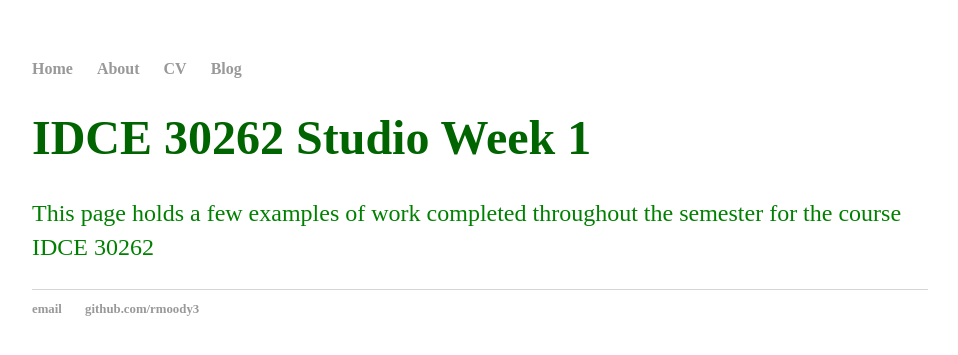
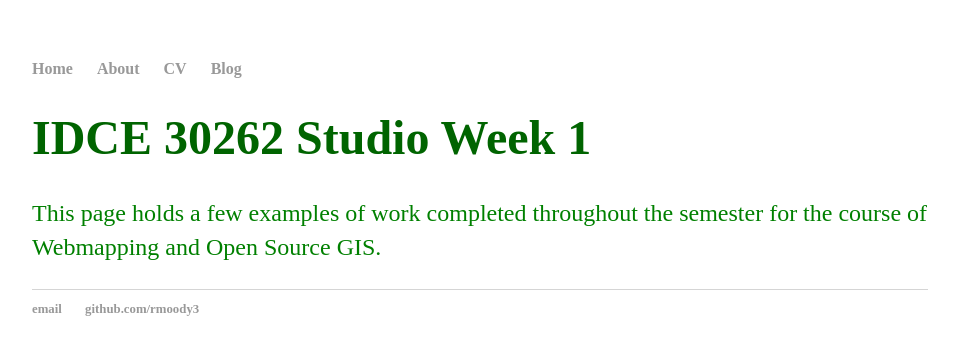
Before and after one commit to rmoody3/rmoody3.github.io, a Jekyll site: the page built from index.html, in a window 1280 px wide. Shown: the top 355 px of the page, without its empty margins (160-1118 px from the left). Built offline with Jekyll 4.4.1, drawn with Linux system fonts in a browser that asks for light colours.

Commit message:
Update index.html

```diff
--- a/index.html
+++ b/index.html
@@ -4,5 +4,5 @@ title: IDCE 30262 - Studio Week 1
 ---
 <div class="blurb">
 	<h1><font color="darkgreen">IDCE 30262 Studio Week 1</h1>
-	<p><font color="green">This page holds a few examples of work completed throughout the semester for the course IDCE 30262</p>
+	<p><font color="green">This page holds a few examples of work completed throughout the semester for the course of Webmapping and Open Source GIS.</p>
 </div><!-- /.blurb -->
```
